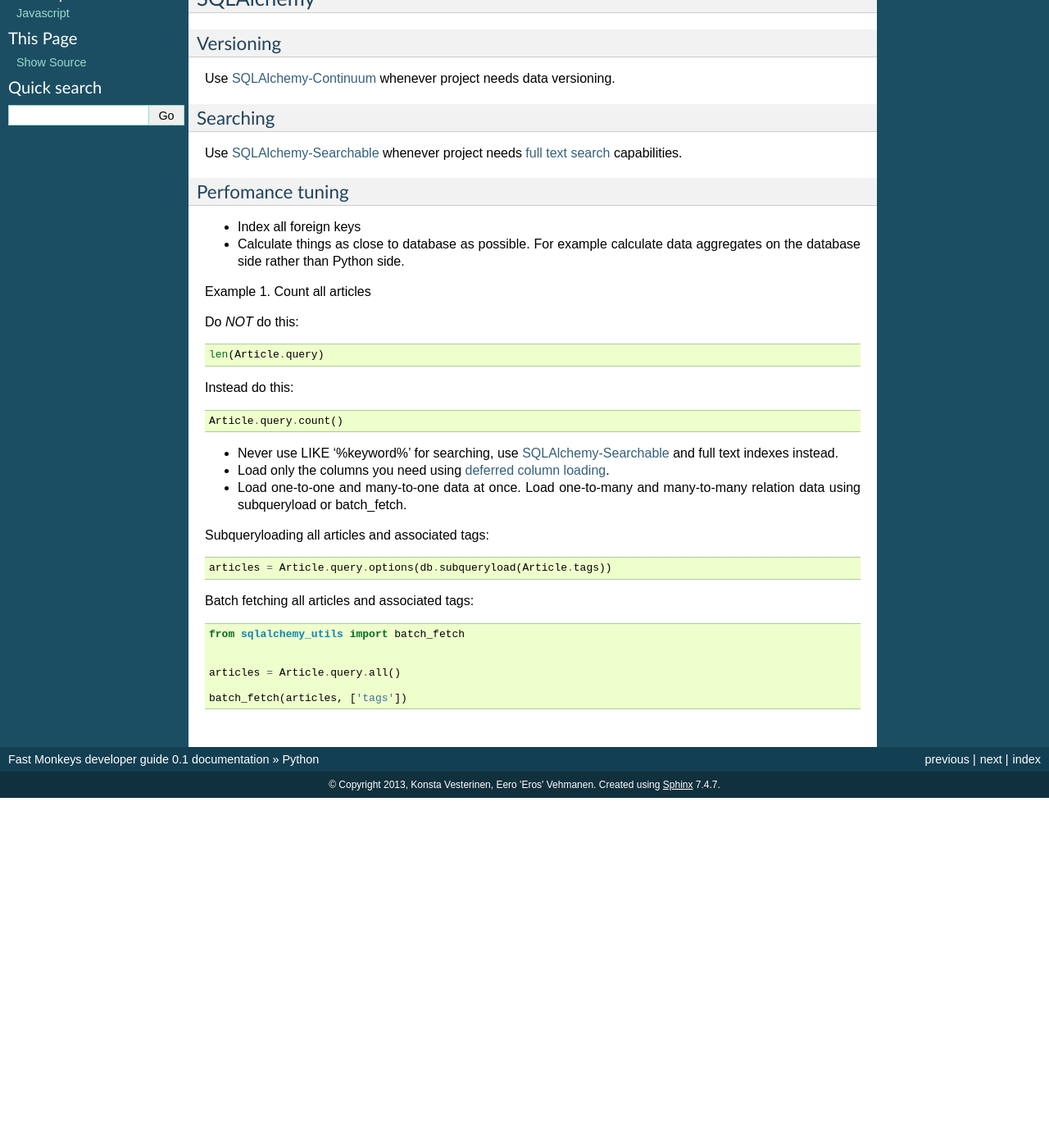
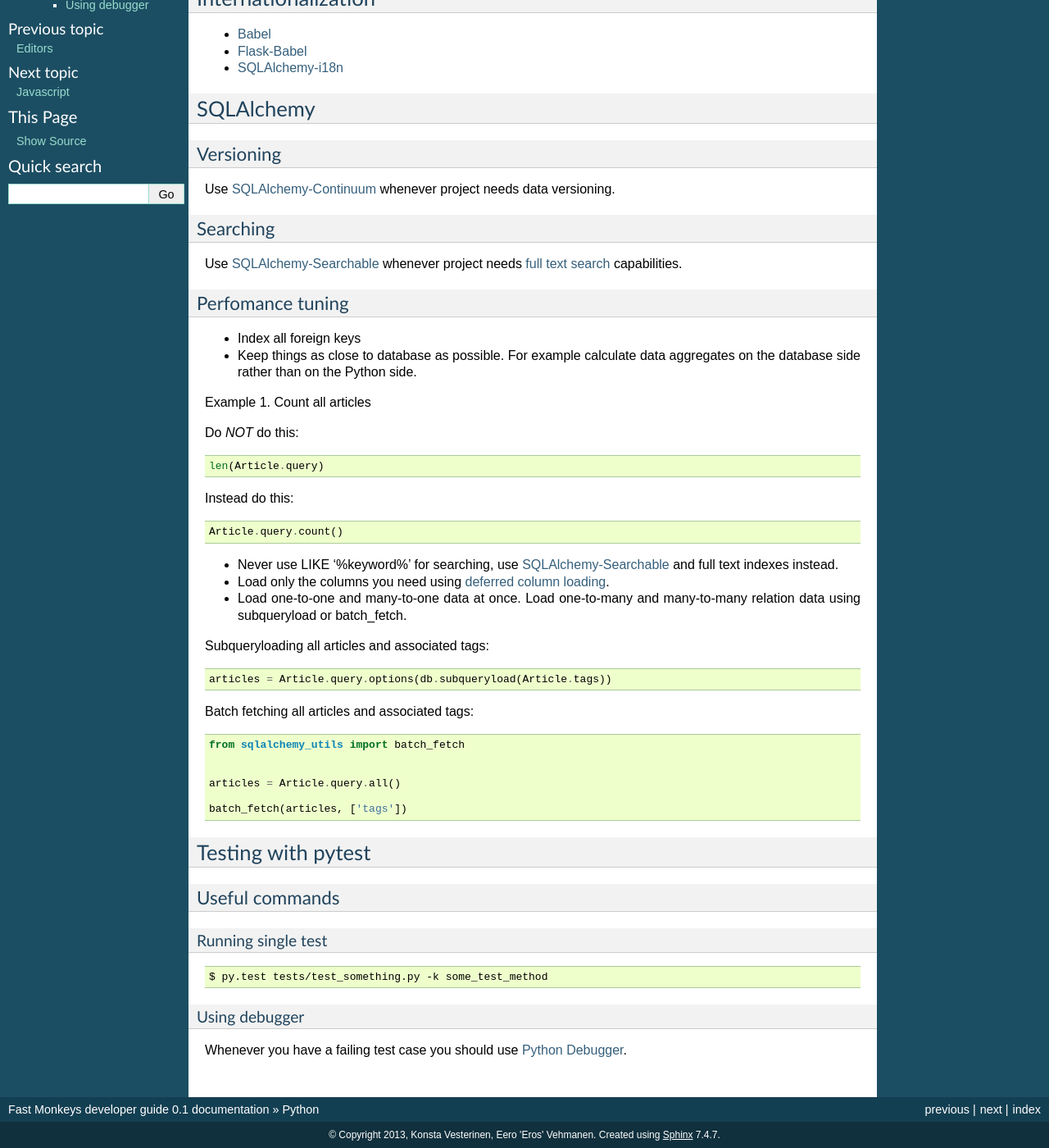
Before and after one commit to fastmonkeys/dev-guide, a Sphinx documentation site: the page built from docs/python.rst, in a window 1280 px wide and 1400 px high, scrolled down 268 px. Shown: the whole window at 82% size. Built offline with Sphinx 7.4.7, drawn with Linux system fonts in a browser that asks for light colours; formulas are drawn with MathJax 3; before the commit the page ends 1241 px from its top, so only the background shows below that; some of the changed text lies outside the part shown.

Commit message:
Added pytest examples

```diff
--- a/docs/python.rst
+++ b/docs/python.rst
@@ -6,12 +6,23 @@
 
 - `Hitchhiker's guide to Python`_
 
+
 Flask
 -----
 
 
+
+Internationalization
+--------------------
+
+* Babel_
+* `Flask-Babel`_
+* `SQLAlchemy-i18n`_
+
+
 SQLAlchemy
 ----------
+
 
 Versioning
 **********
@@ -30,7 +41,7 @@
 
 - Index all foreign keys
 
-- Calculate things as close to database as possible. For example calculate data aggregates on the database side rather than Python side.
+- Keep things as close to database as possible. For example calculate data aggregates on the database side rather than on the Python side.
 
 Example 1. Count all articles
 
@@ -76,8 +87,35 @@
     batch_fetch(articles, ['tags'])
 
 
+Testing with pytest
+-------------------
+
+
+Useful commands
+***************
+
+Running single test
++++++++++++++++++++
+
+::
+
+
+    $ py.test tests/test_something.py -k some_test_method
+
+
+Using debugger
+++++++++++++++
+
+Whenever you have a failing test case you should use `Python Debugger`_.
+
+
+
 .. _`Hitchhiker's guide to Python`: http://docs.python-guide.org/en/latest/
 .. _`full text search`: http://en.wikipedia.org/wiki/Full_text_search
+.. _`Babel`: http://babel.pocoo.org/
+.. _`Flask-Babel`: http://pythonhosted.org/Flask-Babel/
+.. _`SQLAlchemy-i18n`: https://sqlalchemy-i18n.readthedocs.org/en/latest/
 .. _`SQLAlchemy-Searchable`: https://sqlalchemy-searchable.readthedocs.org/en/latest/
 .. _`SQLAlchemy-Continuum`: https://sqlalchemy-continuum.readthedocs.org/en/latest/
 .. _`deferred column loading`: http://docs.sqlalchemy.org/en/latest/orm/mapper_config.html#deferred-column-loading
+.. _`Python Debugger`: http://pytest.org/latest/usage.html#dropping-to-pdb-python-debugger-on-failures
```
